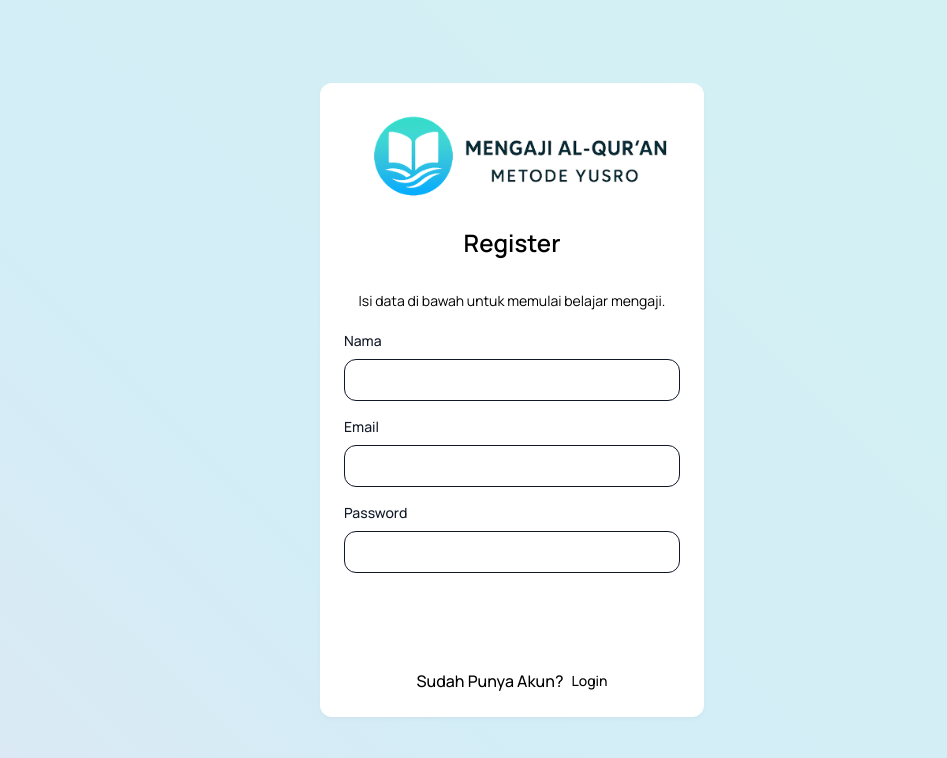
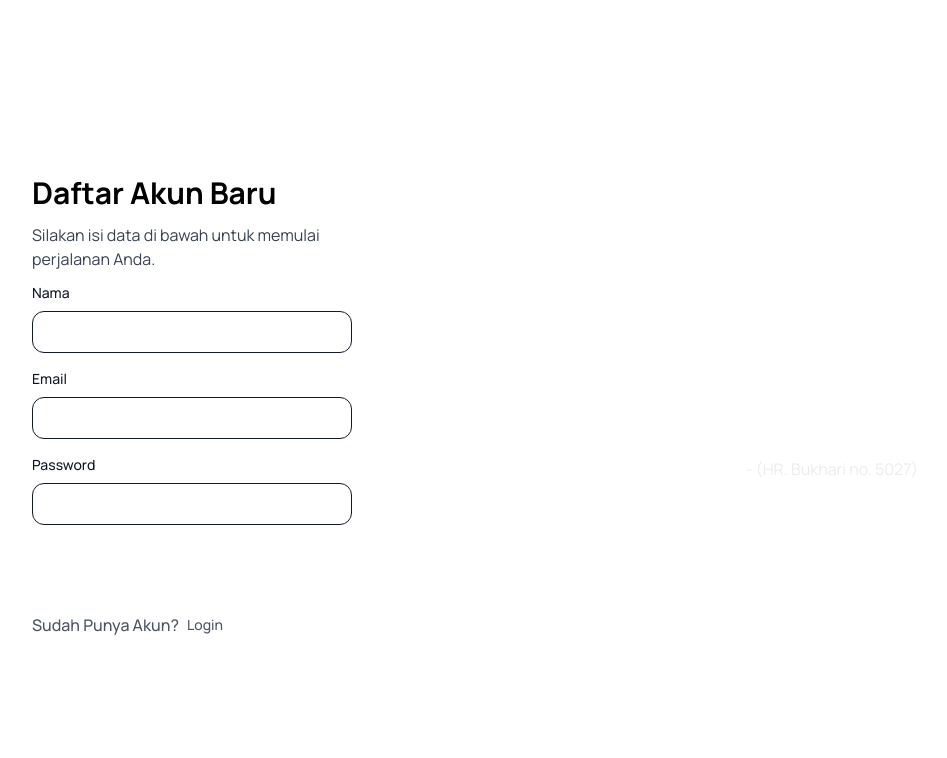
Before and after one commit to rifqyagustino/al-quran-metode-yusro, a Next.js app: page /auth/register in a window 1280 px wide. Shown: the top 758 px of the page, without its empty margins (128-1075 px from the left). Built offline with nearby package versions, Linux system fonts and the light colour scheme; no server answers.

Commit message:
update UI login-register +penyesuaian warna website

```diff
--- a/src/app/(DashboardLayout)/layout/vertical/header/Header.tsx
+++ b/src/app/(DashboardLayout)/layout/vertical/header/Header.tsx
@@ -1,13 +1,10 @@
 "use client";
 import React, { useState, useEffect } from "react";
-import { Badge, Button, Navbar } from "flowbite-react";
+import { Navbar } from "flowbite-react";
 import { Icon } from "@iconify/react";
 import Profile from "./Profile";
-import Notification from "./notification";
-import FullLogo from "../../shared/logo/FullLogo";
 import { Drawer } from "flowbite-react";
 import MobileSidebar from "../sidebar/MobileSidebar";
-import Link from "next/link";
 
 const Header = () => {
   const [isSticky, setIsSticky] = useState(false);
@@ -53,7 +50,6 @@ const Header = () => {
               >
                 <Icon icon="solar:hamburger-menu-line-duotone" height={21} />
               </span>
-              <Notification />
             </div>
 
             <Profile />
--- a/src/app/(DashboardLayout)/layout/vertical/sidebar/NavItems/index.tsx
+++ b/src/app/(DashboardLayout)/layout/vertical/sidebar/NavItems/index.tsx
@@ -18,7 +18,7 @@ const NavItems: React.FC<NavItemsProps> = ({ item }) => {
         as={Link}
         target={item.isPro ? "_blank" : "_self"}
         className={`${item.url == pathname
-          ? "!text-primary bg-lightprimary "
+          ? "!text-primary-emphasis bg-lightprimary "
           : "text-link bg-transparent group/link "
           } `}
       >
--- a/src/app/auth/authforms/AuthLogin.tsx
+++ b/src/app/auth/authforms/AuthLogin.tsx
@@ -77,7 +77,7 @@ const AuthLogin = () => {
         <div className="flex justify-end my-5">
           <Link
             href={"/auth/forgot-password"}
-            className="text-primary text-sm font-medium"
+            className="text-primary text-sm font-medium hover:text-primary-emphasis"
           >
             Lupa Password ?
           </Link>
@@ -85,7 +85,7 @@ const AuthLogin = () => {
         <Button
           type="submit"
           color={"primary"}
-          className="w-full bg-primary text-white rounded-xl"
+          className="w-full bg-primary text-white rounded-xl hover:bg-primary-emphasis"
           disabled={loading}
         >
           {loading ? "Logging in..." : "Login"}
--- a/src/app/auth/authforms/AuthRegister.tsx
+++ b/src/app/auth/authforms/AuthRegister.tsx
@@ -1,9 +1,9 @@
-// src/app/auth/authforms/AuthRegister.tsx
 "use client";
 
 import { Button, Label, TextInput, Alert } from "flowbite-react";
 import React, { useState } from "react";
 import { useRouter } from "next/navigation";
+import Link from "next/link"; // Pastikan Link diimpor
 
 const AuthRegister = () => {
   const [name, setName] = useState("");
@@ -96,10 +96,12 @@ const AuthRegister = () => {
             required
           />
         </div>
+
+        {/* Tombol Register */}
         <Button
           type="submit"
           color={"primary"}
-          className="w-full"
+          className="w-full bg-primary text-white rounded-xl hover:bg-primary-emphasis"
           disabled={loading}
         >
           {loading ? "Mendaftar..." : "Register"}
--- a/src/app/auth/login/page.tsx
+++ b/src/app/auth/login/page.tsx
@@ -1,26 +1,23 @@
-// src/app/auth/login/page.tsx
 "use client";
-import Logo from "@/app/(DashboardLayout)/layout/shared/logo/Logo";
-import React, { useEffect } from "react"; // <-- Import useEffect
+
+import React, { useEffect } from "react";
 import Link from "next/link";
 import AuthLogin from "../authforms/AuthLogin";
 import { useSession } from "next-auth/react";
-import { useRouter } from "next/navigation"; // <-- Gunakan useRouter untuk redirect di client
+import { useRouter } from "next/navigation";
 import { Spinner } from "flowbite-react";
 
+
 const BoxedLogin = () => {
-  // Panggil semua hooks di level atas, tanpa kondisi
   const { status } = useSession();
   const router = useRouter();
 
-  // Gunakan useEffect untuk menangani side-effect (redirect)
   useEffect(() => {
     if (status === "authenticated") {
       router.push("/dashboard");
     }
   }, [status, router]);
 
-  // Tampilkan Spinner jika loading atau sudah authenticated (menunggu redirect)
   if (status === "loading" || status === "authenticated") {
     return (
       <div className="flex h-screen items-center justify-center">
@@ -29,53 +26,47 @@ const BoxedLogin = () => {
     );
   }
 
-  // Hanya render form jika statusnya 'unauthenticated'
-  const gradientStyle = {
-    background:
-      "linear-gradient(45deg, rgb(238, 119, 82,0.2), rgb(231, 60, 126,0.2), rgb(35, 166, 213,0.2), rgb(35, 213, 171,0.2))",
-    backgroundSize: "400% 400%",
-    animation: "gradient 15s ease infinite",
-    height: "100vh",
-  };
-
   return (
-    <div style={gradientStyle} className="relative overflow-hidden h-screen">
-      <div className="flex h-full justify-center items-center px-4">
-        <div className="rounded-xl shadow-md bg-white dark:bg-darkgray p-6 w-full md:w-96 border-none">
-          <div className="flex flex-col gap-2 p-0 w-full">
-            <div className="mx-auto">
-              <Logo />
+    <div className="lg:grid lg:grid-cols-2 h-screen">
+      {/* Sisi Kiri (Formulir Login) */}
+      <div className="flex h-full items-center justify-center px-4 py-8 bg-white dark:bg-darkgray">
+        <div className="rounded-xl bg-white dark:bg-darkgray p-8 w-full md:w-96 border-none">
+          <div className="lg:hidden mx-auto mb-8 text-center">
           </div>
-            <h1 className="text-2xl text-center text-dark my-3">Login</h1>
-            <p className="text-sm text-center text-dark my-3">
-              Silakan masuk untuk belajar mengaji.
+          <h1 className="text-3xl text-dark dark:text-white font-bold my-3 text-center lg:text-left">
+            Selamat Datang di Metode Pembelajaran Yusro
+          </h1>
+          <p className="text-base text-gray-700 dark:text-gray-300 my-3 text-center lg:text-left">
+            Silakan masuk untuk melanjutkan pembelajaran Anda.
           </p>
           <AuthLogin />
-            <div className="flex gap-2 text-base text-ld font-medium mt-6 items-center justify-center">
+          <div className="flex gap-2 text-base text-gray-600 dark:text-gray-400 font-medium mt-6 items-center justify-center lg:justify-start">
             <p>Belum Punya Akun?</p>
             <Link
               href="/auth/register"
-                className="text-primary text-sm font-medium"
-              >
-                Register
+              className="text-primary text-sm font-medium hover:text-primary-emphasis">
+              Daftar Sekarang
             </Link>
           </div>
         </div>
       </div>
+
+      {/* Sisi Kanan (Gambar & Kutipan Hadis) */}
+      <div className="relative hidden lg:block overflow-hidden h-full">
+        <div className="absolute inset-0 bg-primary-emphasis opacity-80 flex flex-col items-center justify-center text-white p-10">
+          <div className="max-w-md text-center">
+            <p className="text-3xl leading-relaxed font-arabic">
+              خَيْرُكُمْ مَنْ تَعَلَّمَ الْقُرْآنَ وَعَلَّمَهُ
+            </p>
+            <p className="text-xl leading-relaxed mt-4">
+              "Sebaik-baik kalian adalah yang mempelajari Al-Qur'an dan mengajarkannya."
+            </p>
+            <p className="text-base text-gray-200 mt-2">
+              - (HR. Bukhari no. 5027)
+            </p>
           </div>
-      <style jsx global>{`
-        @keyframes gradient {
-          0% {
-            background-position: 0% 50%;
-          }
-          50% {
-            background-position: 100% 50%;
-          }
-          100% {
-            background-position: 0% 50%;
-          }
-        }
-      `}</style>
+        </div>
+      </div>
     </div>
   );
 };
--- a/src/app/auth/register/page.tsx
+++ b/src/app/auth/register/page.tsx
@@ -1,26 +1,23 @@
-// src/app/auth/register/page.tsx
 "use client";
-import React, { useEffect } from "react"; // <-- Import useEffect
+
+import React, { useEffect } from "react";
 import Link from "next/link";
 import AuthRegister from "../authforms/AuthRegister";
-import Logo from "@/app/(DashboardLayout)/layout/shared/logo/Logo";
 import { useSession } from "next-auth/react";
-import { useRouter } from "next/navigation"; // <-- Gunakan useRouter
+import { useRouter } from "next/navigation";
 import { Spinner } from "flowbite-react";
+import Image from "next/image";
 
 const BoxedRegister = () => {
-  // Panggil semua hooks di level atas
   const { status } = useSession();
   const router = useRouter();
 
-  // Gunakan useEffect untuk menangani side-effect
   useEffect(() => {
     if (status === "authenticated") {
-      router.push("/");
+      router.push("/dashboard");
     }
   }, [status, router]);
 
-  // Tampilkan Spinner jika loading atau sudah authenticated
   if (status === "loading" || status === "authenticated") {
     return (
       <div className="flex h-screen items-center justify-center">
@@ -29,54 +26,46 @@ const BoxedRegister = () => {
     );
   }
 
-  // Render form jika 'unauthenticated'
-  const gradientStyle = {
-    background:
-      "linear-gradient(45deg, rgb(238, 119, 82,0.2), rgb(231, 60, 126,0.2), rgb(35, 166, 213,0.2), rgb(35, 213, 171,0.2))",
-    backgroundSize: "400% 400%",
-    animation: "gradient 15s ease infinite",
-    height: "100vh",
-    overflow: "hidden",
-  };
-
   return (
-    <div style={gradientStyle} className="relative overflow-hidden h-screen">
-      <div className="flex h-full justify-center items-center px-4">
-        <div className="rounded-xl dark:shadow-dark-md shadow-md bg-white dark:bg-darkgray p-6 relative break-words md:w-96 w-full border-none">
-          <div className="flex h-full flex-col justify-center gap-2 p-0 w-full">
-            <div className="mx-auto">
-              <Logo />
-            </div>
-            <h1 className="text-2xl text-center text-dark my-3">Register</h1>
-            <p className="text-sm text-center text-dark my-3">
-              Isi data di bawah untuk memulai belajar mengaji.
+    <div className="lg:grid lg:grid-cols-2 h-screen">
+      {/* Sisi Kiri (Formulir Registrasi) */}
+      <div className="flex h-full items-center justify-center px-4 py-8 bg-white dark:bg-darkgray">
+        <div className="rounded-xl bg-white dark:bg-darkgray p-8 w-full md:w-96 border-none">
+          <h1 className="text-3xl text-dark dark:text-white font-bold my-3 text-center lg:text-left">
+            Daftar Akun Baru
+          </h1>
+          <p className="text-base text-gray-700 dark:text-gray-300 my-3 text-center lg:text-left">
+            Silakan isi data di bawah untuk memulai perjalanan Anda.
           </p>
           <AuthRegister />
-            <div className="flex gap-2 text-base text-ld font-medium mt-6 items-center justify-center">
-              <p>Sudah Punya Akun? </p>
+          <div className="flex gap-2 text-base text-gray-600 dark:text-gray-400 font-medium mt-6 items-center justify-center lg:justify-start">
+            <p>Sudah Punya Akun?</p>
             <Link
               href="/auth/login"
-                className="text-primary text-sm font-medium"
+              className="text-primary text-sm font-medium hover:text-primary-emphasis"
             >
               Login
             </Link>
           </div>
         </div>
       </div>
+
+      {/* Sisi kanan (Gambar & Kutipan Hadis) */}
+      <div className="relative hidden lg:block overflow-hidden h-full">
+        <div className="absolute inset-0 bg-primary-emphasis opacity-80 flex flex-col items-center justify-center text-white p-10">
+          <div className="max-w-md text-center">
+            <p className="text-3xl leading-relaxed font-arabic">
+              خَيْرُكُمْ مَنْ تَعَلَّمَ الْقُرْآنَ وَعَلَّمَهُ
+            </p>
+            <p className="text-xl leading-relaxed mt-4">
+              "Sebaik-baik kalian adalah yang mempelajari Al-Qur'an dan mengajarkannya."
+            </p>
+            <p className="text-base text-gray-200 mt-2">
+              - (HR. Bukhari no. 5027)
+            </p>
           </div>
-      <style jsx global>{`
-        @keyframes gradient {
-          0% {
-            background-position: 0% 50%;
-          }
-          50% {
-            background-position: 100% 50%;
-          }
-          100% {
-            background-position: 0% 50%;
-          }
-        }
-      `}</style>
+        </div>
+      </div>
     </div>
   );
 };
--- a/src/app/page.tsx
+++ b/src/app/page.tsx
@@ -77,7 +77,7 @@ export default function HomePage() {
                   </div>
                   {/* Kotak Card Kanan Bawah */}
                   <div className="p-4 rounded-xltext-dark dark:text-white text-center bg-lightprimary dark:bg-darkmuted">
-                    <Icon icon="solar:medal-ribbon-linear" className="text-4xl mx-auto mb-2 text-primary-emphasis" />
+                    <Icon icon="tabler:clock-bolt" className="text-4xl mx-auto mb-2 text-primary" />
                     <h3 className="text-lg font-bold mb-1">Belajar cepat</h3>
                     <p className="text-xs text-gray-700 dark:text-gray-300">Belajar cepat dan mudah.</p>
                   </div>
--- a/tailwind.config.ts
+++ b/tailwind.config.ts
@@ -67,6 +67,8 @@ const config: Config = {
         dark: "var(--color-dark)",
         link: "var(--color-link)",
         darklink: "var(--color-darklink)",
+        "primary-emphasis": "var(--color-primary-emphasis)",
+        "secondary-emphasis": "var(--color-secondary-emphasis)",
       },
     },
   },
```
Also changed, not shown: src/app/(DashboardLayout)/layout/vertical/header/notification.tsx (deleted, +0 -43 lines), src/app/css/theme/default-colors.css (+4 -4 lines), public/images/backgrounds/ornamen1.png (added). Lines whose indentation alone changed are shown as unchanged.
